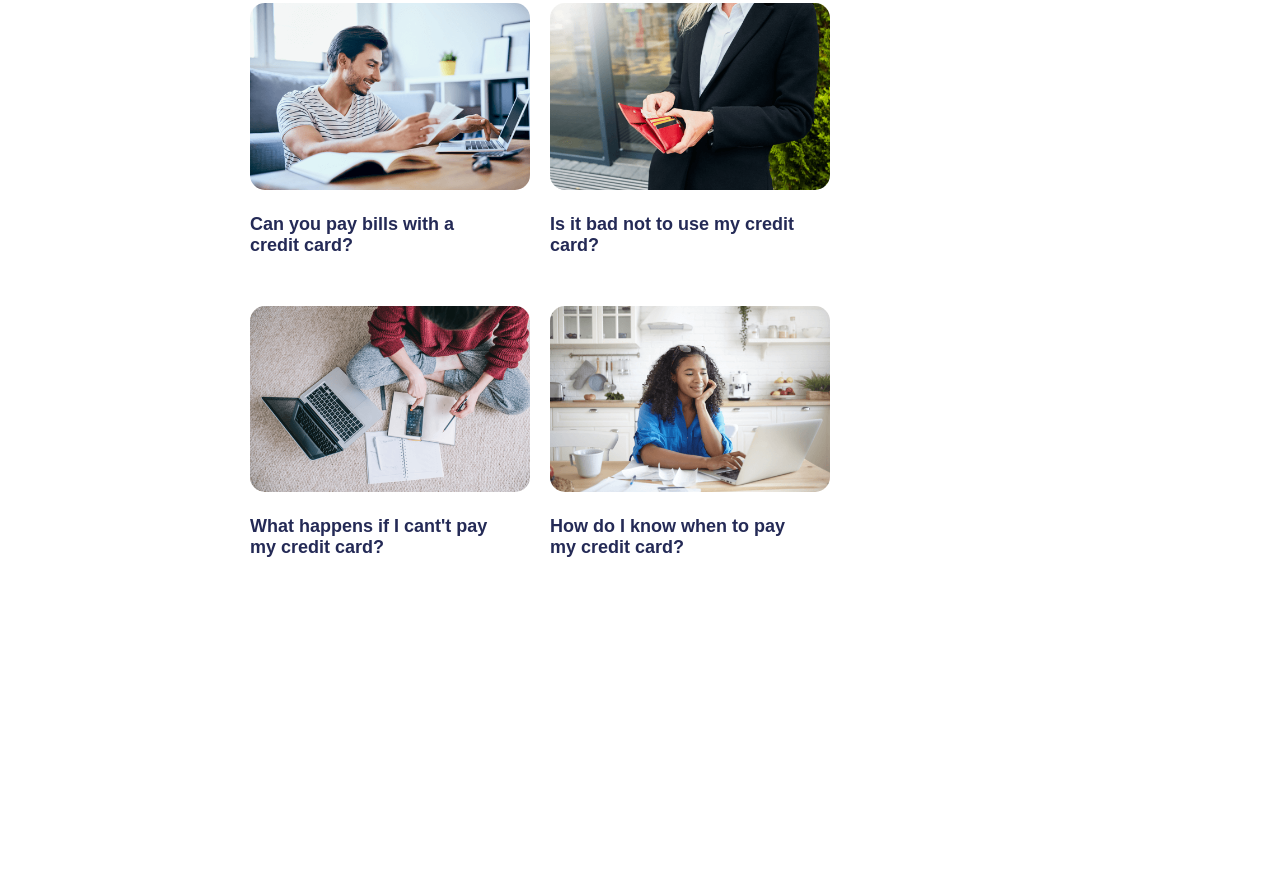
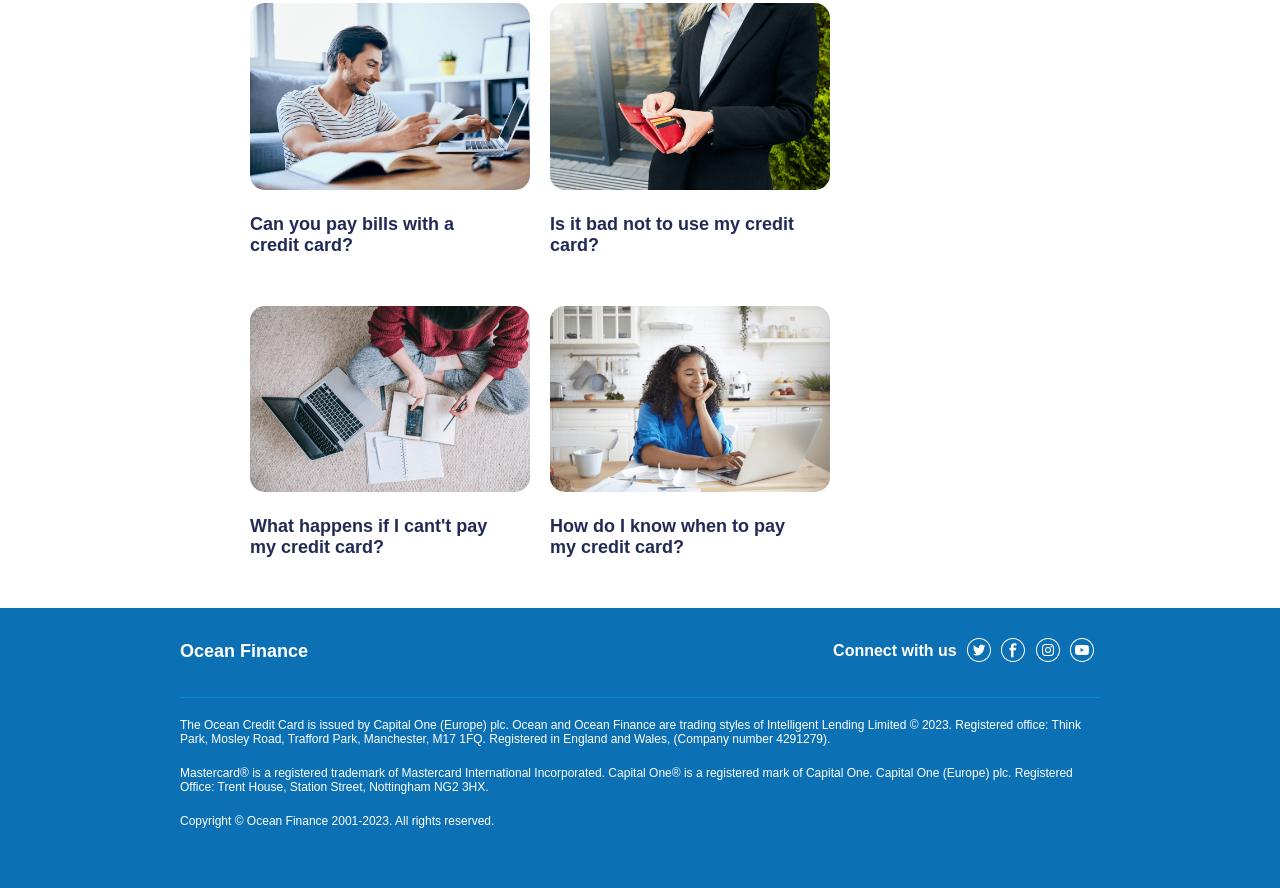
Before and after one commit to dbaric99/Internship-9-CSS-Layout, a plain HTML site: page index.html in a window 1280 px wide. Shown: the part 1612-2500 px from the top of the page. Before the commit the page ends 2220 px from the top, so only its background shows below. Drawn offline with Linux system fonts and the light colour scheme.

Commit message:
Finished with the footer title

```diff
--- a/index.html
+++ b/index.html
@@ -9,6 +9,7 @@
     <link rel="stylesheet" href="./styles/heroHeader.css" />
     <link rel="stylesheet" href="./styles/reviews.css" />
     <link rel="stylesheet" href="./styles/guides.css" />
+    <link rel="stylesheet" href="./styles/footer.css" />
     <script
       src="https://kit.fontawesome.com/6e972345e2.js"
       crossorigin="anonymous"
@@ -340,6 +341,10 @@
 
         <div class="guides--content">
           <div class="guides-content--wrapper">
+            <div
+              class="guides-content--link-area"
+              onclick="window.open('https://www.oceanfinance.co.uk/credit-cards/how-long-to-get-credit-card/', '_blank')"
+            >
               <img
                 src="./assets/images/slavica.png"
                 alt=""
@@ -349,8 +354,13 @@
                 How long does it take to get a credit card?
               </p>
             </div>
+          </div>
 
           <div class="guides-content--wrapper">
+            <div
+              class="guides-content--link-area"
+              onclick="window.open('https://www.oceanfinance.co.uk/credit-cards/using-credit-card/', '_blank')"
+            >
               <img
                 src="./assets/images/prsti.png"
                 alt=""
@@ -360,8 +370,13 @@
                 What can I use my credit card for?
               </p>
             </div>
+          </div>
 
           <div class="guides-content--wrapper">
+            <div
+              class="guides-content--link-area"
+              onclick="window.open('https://www.oceanfinance.co.uk/credit-cards/paying-bills-with-credit-card/', '_blank')"
+            >
               <img
                 src="./assets/images/mate.png"
                 alt=""
@@ -371,8 +386,13 @@
                 Can you pay bills with a credit card?
               </p>
             </div>
+          </div>
 
           <div class="guides-content--wrapper">
+            <div
+              class="guides-content--link-area"
+              onclick="window.open('https://www.oceanfinance.co.uk/credit-cards/is-not-using-credit-card-bad/', '_blank')"
+            >
               <img
                 src="./assets/images/kesa.png"
                 alt=""
@@ -382,8 +402,13 @@
                 Is it bad not to use my credit card?
               </p>
             </div>
+          </div>
 
           <div class="guides-content--wrapper">
+            <div
+              class="guides-content--link-area"
+              onclick="window.open('https://www.oceanfinance.co.uk/credit-cards/cant-pay-credit-card/', '_blank')"
+            >
               <img
                 src="./assets/images/neka-pinterest-slika.png"
                 alt=""
@@ -393,8 +418,13 @@
                 What happens if I cant't pay my credit card?
               </p>
             </div>
+          </div>
 
           <div class="guides-content--wrapper">
+            <div
+              class="guides-content--link-area"
+              onclick="window.open('https://www.oceanfinance.co.uk/credit-cards/when-to-pay-credit-card/', '_blank')"
+            >
               <img
                 src="./assets/images/zdenka.png"
                 alt=""
@@ -405,7 +435,44 @@
               </p>
             </div>
           </div>
+        </div>
       </section>
     </main>
+
+    <footer class="footer">
+      <div class="footer--heading">
+        <h1 class="footer--heading-title">Ocean Finance</h1>
+        <div class="footer--icons-wrapper">
+          <h2 class="footer--icons-title">Connect with us</h2>
+          <div class="footer-icons--center">
+            <img src="./assets/images/icons/twitter-icon.svg" alt="" />
+            <img src="./assets/images/icons/facebook-icon.svg" alt="" />
+            <img src="./assets/images/icons/instagram-icon.svg" alt="" />
+            <img src="./assets/images/icons/you-tube-icon.svg" alt="" />
+          </div>
+        </div>
+      </div>
+
+      <div class="footer--links"></div>
+
+      <div class="footer--copyrights">
+        <p class="footer--copyrights-text-block">
+          The Ocean Credit Card is issued by Capital One (Europe) plc. Ocean and
+          Ocean Finance are trading styles of Intelligent Lending Limited ©
+          2023. Registered office: Think Park, Mosley Road, Trafford Park,
+          Manchester, M17 1FQ. Registered in England and Wales, (Company number
+          4291279).
+        </p>
+        <p class="footer--copyrights-text-block">
+          Mastercard® is a registered trademark of Mastercard International
+          Incorporated. Capital One® is a registered mark of Capital One.
+          Capital One (Europe) plc. Registered Office: Trent House, Station
+          Street, Nottingham NG2 3HX.
+        </p>
+        <p class="footer--copyrights-text-block">
+          Copyright © Ocean Finance 2001-2023. All rights reserved.
+        </p>
+      </div>
+    </footer>
   </body>
 </html>
--- /dev/null
+++ b/styles/footer.css
@@ -0,0 +1,44 @@
+.footer {
+    display: flex;
+    flex-direction: column;
+    background-color: #0c71b4;
+    color: #fff;
+    padding: 30px 180px 40px;
+}
+
+.footer--heading {
+    border-bottom: 1px solid #008fd0;
+    display: flex;
+    align-items: center;
+    justify-content: space-between;
+    padding-bottom: 20px;
+    margin-bottom: 20px;
+}
+
+.footer--heading-title {
+    font-size: 18px;
+}
+.footer-icons--center {
+    margin-bottom: 5px;
+}
+.footer--icons-title {
+    font-size: 16px;
+    margin-right: 10px;
+}
+
+.footer--icons-wrapper {
+    display: flex;
+    align-items: center;
+}
+
+.footer--links {
+
+}
+
+.footer--copyrights {
+    font-size: 12px;
+}
+
+.footer--copyrights-text-block {
+    margin-bottom: 20px;
+}
--- a/styles/guides.css
+++ b/styles/guides.css
@@ -46,6 +46,10 @@
     width: 280px;
 }
 
+.guides-content--link-area:hover {
+    cursor: pointer;
+}
+
 .guides-content--image {
     width: 100%;
     border-radius: 15px;
--- a/styles/main.css
+++ b/styles/main.css
@@ -6,6 +6,7 @@ header {
   font-size: 16px;
   background-color: #fff;
   position: fixed;
+  z-index: 1;
 }
 
 main {
```
Also changed, not shown: assets/images/icons/facebook-icon.svg (added), assets/images/icons/instagram-icon.svg (added), assets/images/icons/twitter-icon.svg (added), assets/images/icons/you-tube-icon.svg (added). Lines whose indentation alone changed are shown as unchanged.
